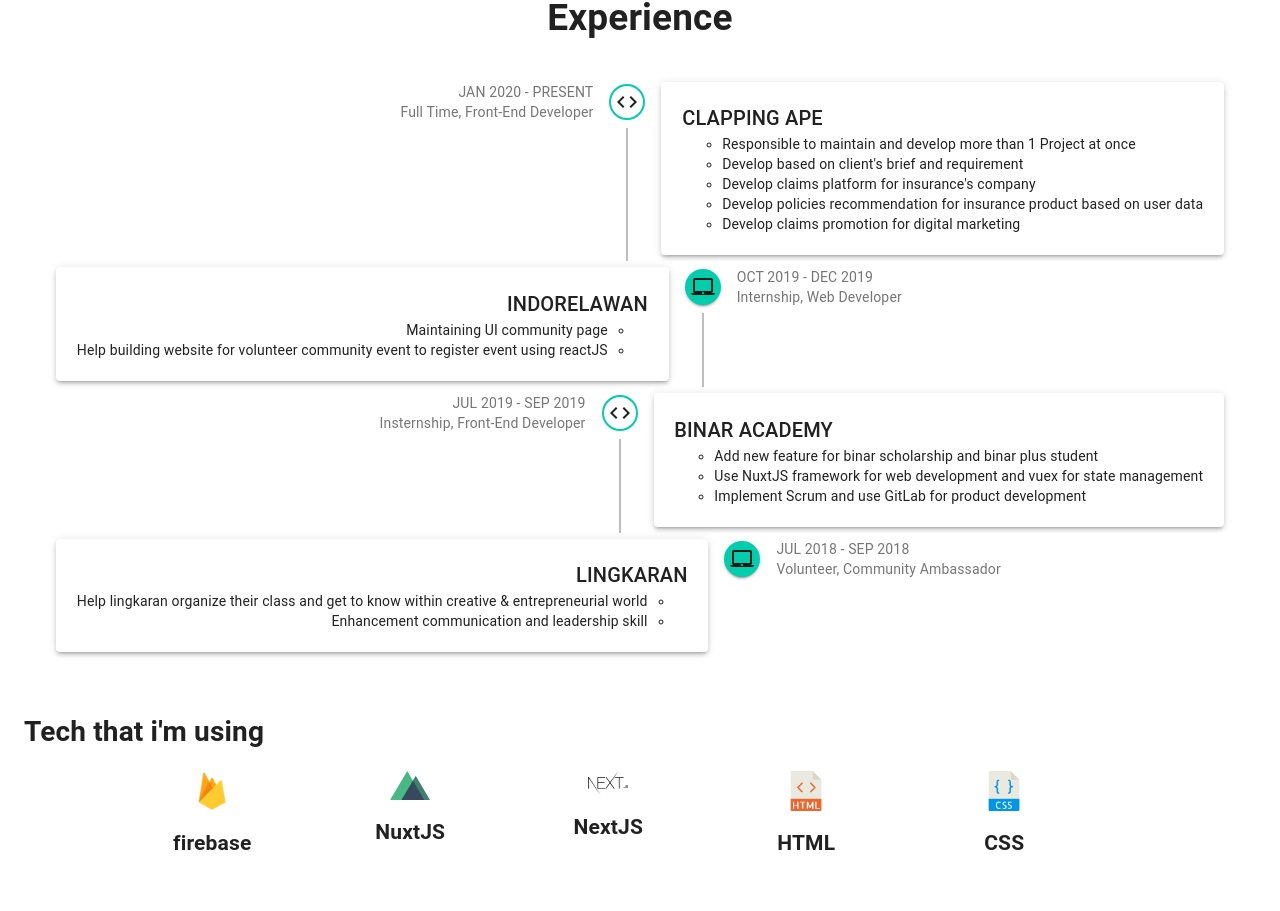
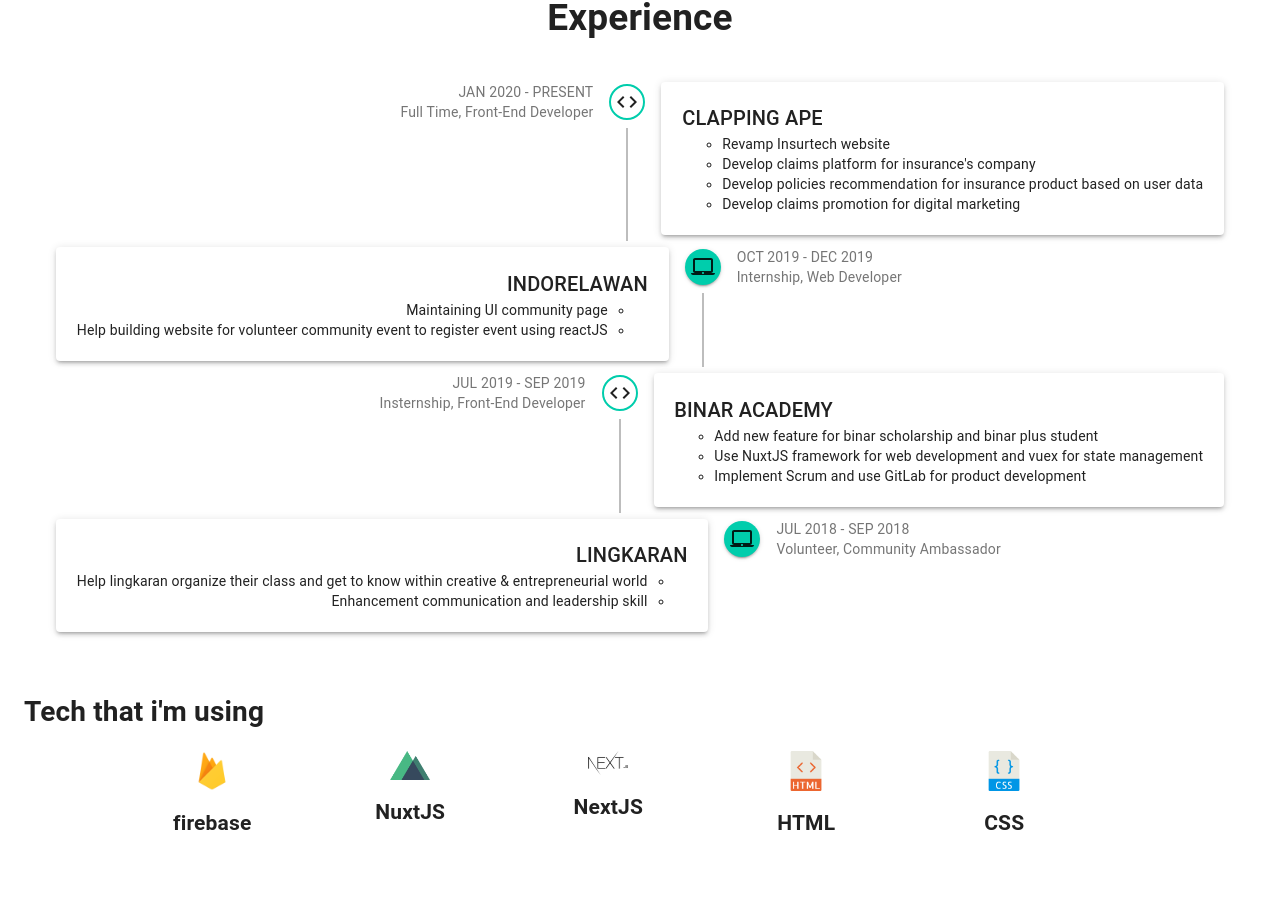
Before and after one commit to ihsanrabb/Ihsanuddin-porto, a Next.js app: page / in a window 1280 px wide. Shown: the part 1414-2325 px from the top of the page. Built offline with nearby package versions, Linux system fonts and the light colour scheme.

Commit message:
update clappingApe detail

```diff
--- a/components/Experience.js
+++ b/components/Experience.js
@@ -40,8 +40,7 @@
                     CLAPPING APE
                   </Typography>
                   <ul className="experience-list">
-                    <li>Responsible to maintain and develop more than 1 Project at once</li>
-                    <li>Develop based on client's brief and requirement</li>
+                    <li>Revamp Insurtech website</li>
                     <li>Develop claims platform for insurance's company</li>
                     <li>Develop policies recommendation for insurance product based on user data</li>
                     <li>Develop claims promotion for digital marketing</li>
```
